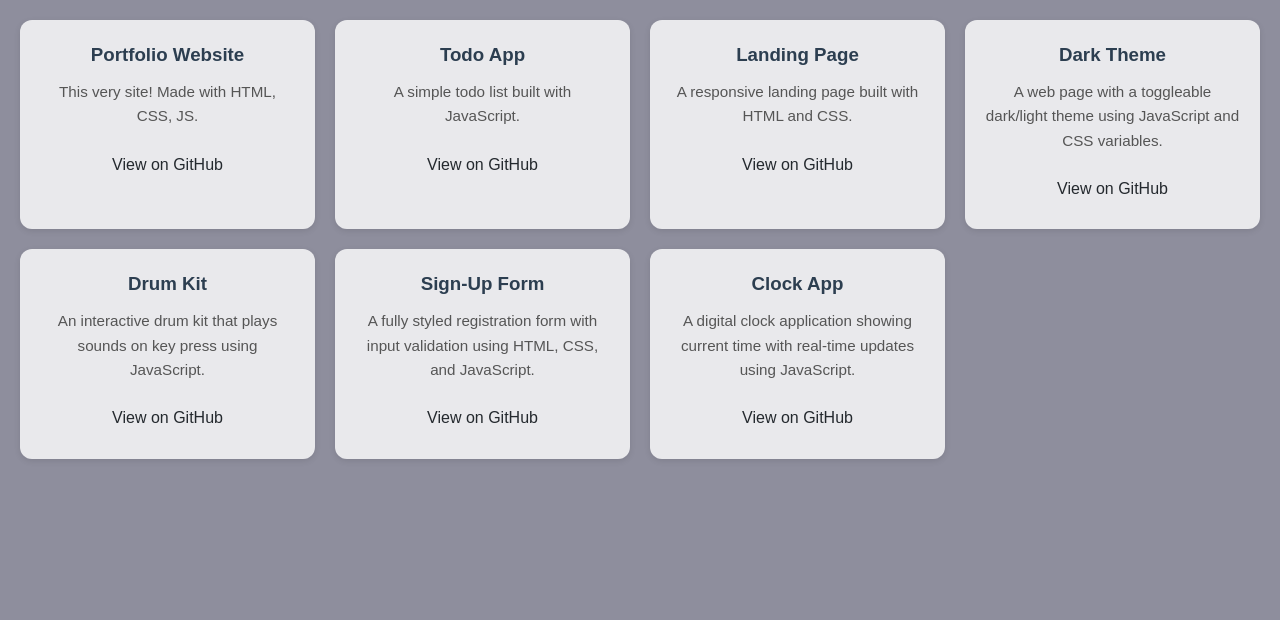
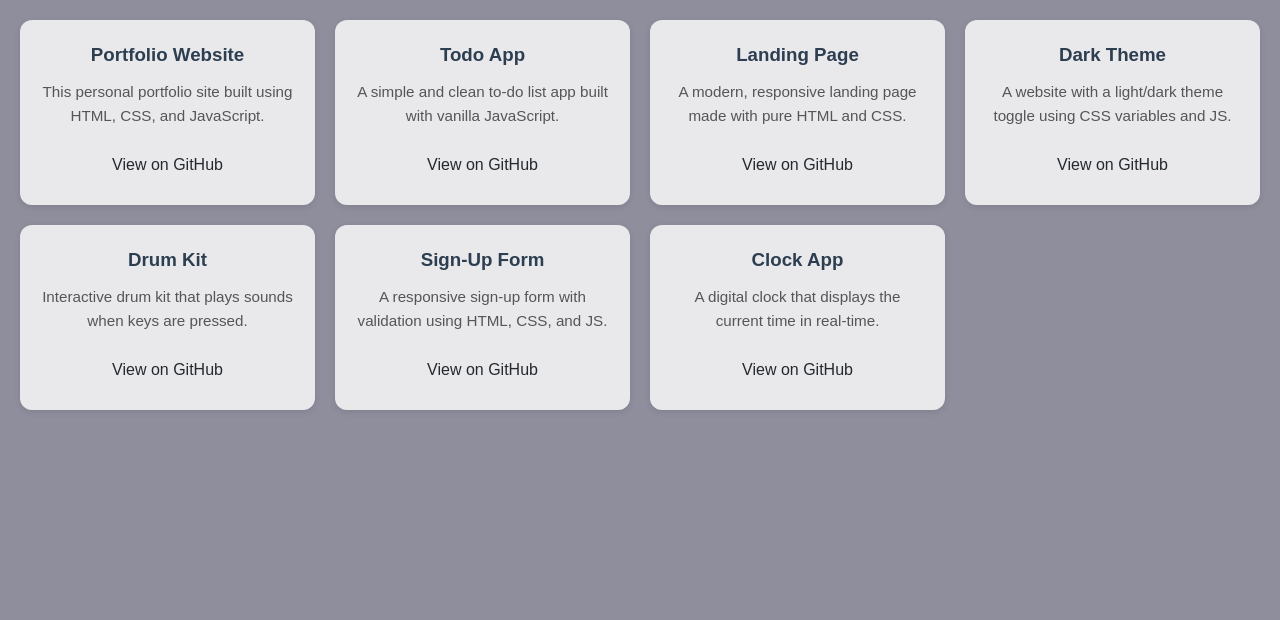
Before and after one commit to aminSimyari/Portfolio, a plain HTML site: page projects.html in a window 1280 px wide. Shown: the part 180-800 px from the top of the page. Drawn offline with Linux system fonts and the light colour scheme.

Commit message:
eddited project html in github button

```diff
--- a/projects.html
+++ b/projects.html
@@ -13,77 +13,92 @@
       <a href="projects.html">Projects</a>
       <a href="contact.html">Contact</a>
     </nav>
+
     <div class="container">
-      <h2>Projects</h2>
+      <h2>My Projects</h2>
       <div class="projects">
         <div class="project">
           <h3>Portfolio Website</h3>
-          <p>This very site! Made with HTML, CSS, JS.</p>
+          <p>
+            This personal portfolio site built using HTML, CSS, and JavaScript.
+          </p>
+          <div class="project-links">
             <a href="https://github.com/aminSimyari/Portfolio" target="_blank"
               >View on GitHub</a
             >
           </div>
+        </div>
 
         <div class="project">
           <h3>Todo App</h3>
-          <p>A simple todo list built with JavaScript.</p>
+          <p>
+            A simple and clean to-do list app built with vanilla JavaScript.
+          </p>
+          <div class="project-links">
             <a href="https://github.com/aminSimyari/To-Do-App" target="_blank"
               >View on GitHub</a
             >
           </div>
+        </div>
 
         <div class="project">
           <h3>Landing Page</h3>
-          <p>A responsive landing page built with HTML and CSS.</p>
-          <a href="https://github.com/aminSimyari/landing-page" target="_blank"
+          <p>A modern, responsive landing page made with pure HTML and CSS.</p>
+          <div class="project-links">
+            <a
+              href="https://github.com/aminSimyari/landing-page"
+              target="_blank"
               >View on GitHub</a
             >
+          </div>
         </div>
 
         <div class="project">
           <h3>Dark Theme</h3>
           <p>
-            A web page with a toggleable dark/light theme using JavaScript and
-            CSS variables.
+            A website with a light/dark theme toggle using CSS variables and JS.
           </p>
+          <div class="project-links">
             <a href="https://github.com/aminSimyari/Dark-Theme" target="_blank"
               >View on GitHub</a
             >
           </div>
+        </div>
 
         <div class="project">
           <h3>Drum Kit</h3>
-          <p>
-            An interactive drum kit that plays sounds on key press using
-            JavaScript.
-          </p>
+          <p>Interactive drum kit that plays sounds when keys are pressed.</p>
+          <div class="project-links">
             <a href="https://github.com/aminSimyari/Drum-Kit" target="_blank"
               >View on GitHub</a
             >
+          </div>
         </div>
 
         <div class="project">
           <h3>Sign-Up Form</h3>
           <p>
-            A fully styled registration form with input validation using HTML,
-            CSS, and JavaScript.
+            A responsive sign-up form with validation using HTML, CSS, and JS.
           </p>
-          <a href="https://github.com/aminSimyari/Sign-up-form" target="_blank"
+          <div class="project-links">
+            <a
+              href="https://github.com/aminSimyari/Sign-up-form"
+              target="_blank"
               >View on GitHub</a
             >
+          </div>
         </div>
 
         <div class="project">
           <h3>Clock App</h3>
-          <p>
-            A digital clock application showing current time with real-time
-            updates using JavaScript.
-          </p>
+          <p>A digital clock that displays the current time in real-time.</p>
+          <div class="project-links">
             <a href="https://github.com/aminSimyari/myClockApp" target="_blank"
               >View on GitHub</a
             >
           </div>
         </div>
       </div>
+    </div>
   </body>
 </html>
```
Lines whose indentation alone changed are shown as unchanged.
